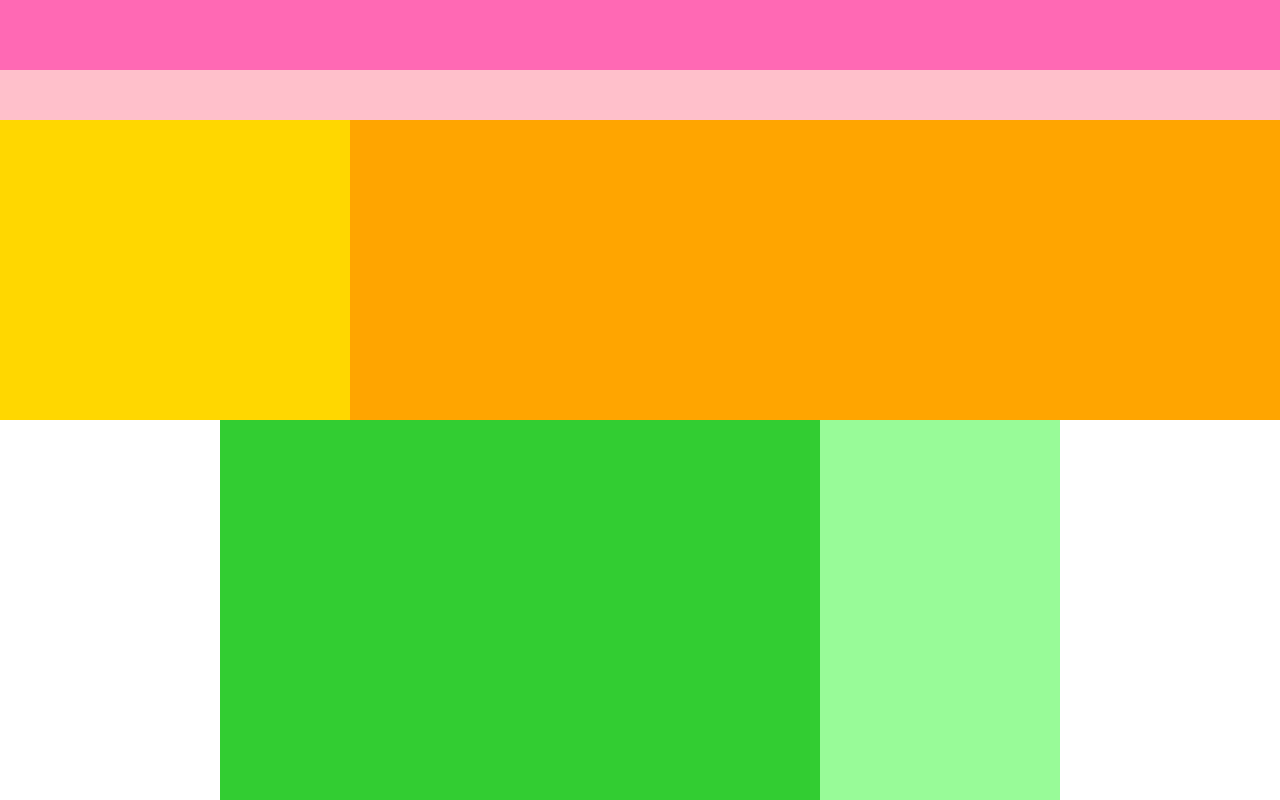
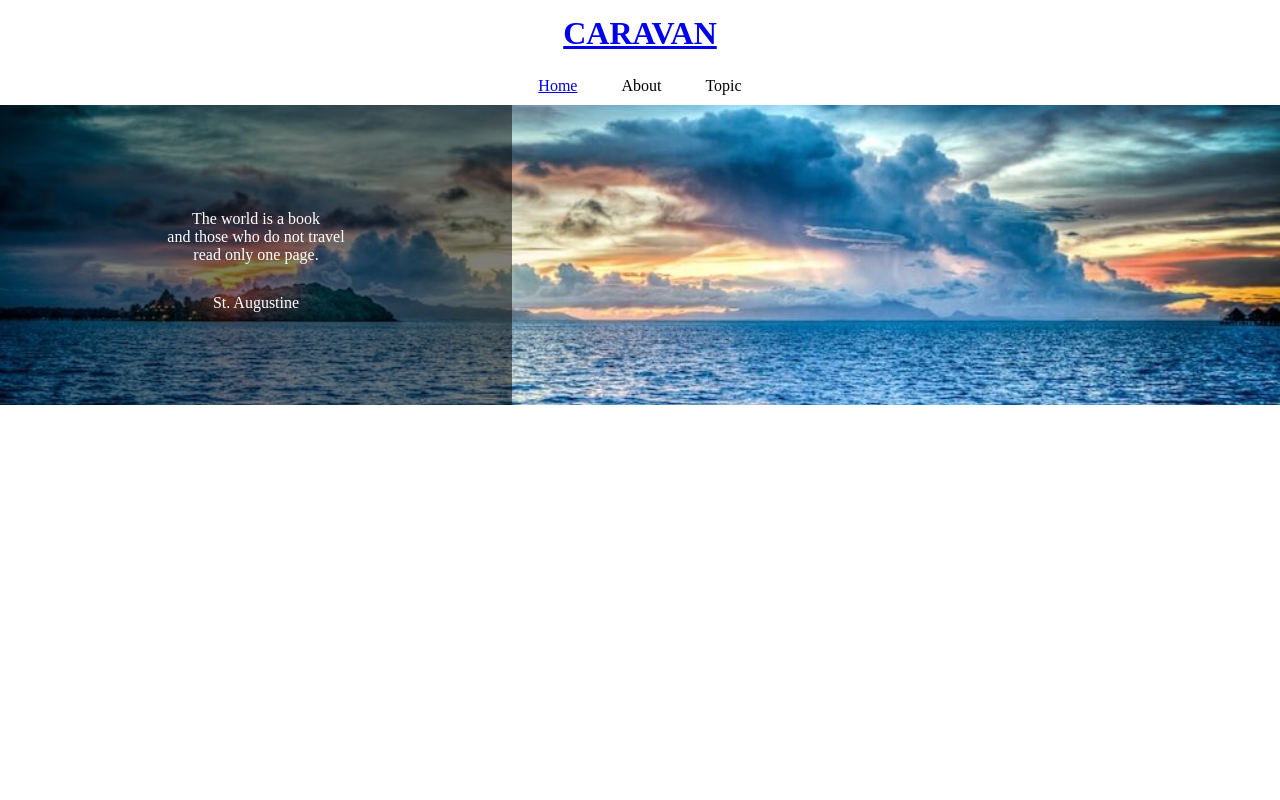
Before and after one commit to Nemu-Rike/layout-practice, a plain HTML site: page index.html in a window 1280 px wide. Shown: the top 800 px of the page. Drawn offline with Linux system fonts and the light colour scheme.

Commit message:
header+main

```diff
--- a/index.html
+++ b/index.html
@@ -5,18 +5,42 @@
   <meta http-equiv="X-UA-Compatible" content="IE=edge">
   <meta name="viewport" content="width=device-width, initial-scale=1.0">
   <link rel="stylesheet" href="style.css">
-  <title>caravan</title>
+  <title>CARAVAN</title>
 </head>
 <body>
-  <!-- header用のdiv -->
-  <div class="header">
-    <div class="header-top"></div>
-    <div class="header-bottom"></div>
-  </div>
+<!-- header -->
+<header>
+  <h1 class="heading">
+    <a href="index.html">
+      CARAVAN
+    </a>
+  </h1>
+</header>
+
+<!-- navigation -->
+<nav>
+  <ul class="nav-list">
+    <li class="nav-list-item">
+      <a href="index.html">Home</a>
+    </li>
+    <li class="nav-list-item">About</li>
+    <li class="nav-list-item">Topic</li>
+
+  </ul>
+</nav>
 
   <!-- main-visual用のdiv -->
   <div class="main-visual">
-    <div class="main-visual-content"></div>
+    <div class="main-visual-content">
+      <p class="main-visual-text">
+        The world is a book <br>
+        and those who do not travel <br>
+        read only one page.
+      </p>
+      <p class="main-visual-name">
+        St. Augustine
+      </p>
+    </div>
   </div>
 
   <!-- main用のdiv -->
@@ -25,7 +49,9 @@
     <div class="sidebar"></div>
   </div>
 
-  <!-- footer用のdiv -->
-  <div class="footer"></div>
+  <!-- footer -->
+  <footer>
+    <p class="footer-text">© All rights reserved by Infratop.Inc.</p>
+  </footer>
 </body>
 </html>
--- a/style.css
+++ b/style.css
@@ -4,59 +4,79 @@
   box-sizing: border-box;
 }
 
-.header {
-  width: 100%;
-  height: 120px;
-  background-color: red;
+header {
+  width: 90%;
+  padding: 15px 0;
+  margin: 0 auto;
+  text-align: center;
 }
 
-.header-top {
-  width: 100%;
-  height: 70px;
-  background-color: hotpink;
+header .heading {
+  font-size: 32px;
 }
 
-.header-bottom {
-  width: 100%;
-  height: 50px;
-  background-color: pink;
+.nav-list {
+  text-align: center;
+  padding: 10px 0;
+  margin: 0 auto;
+}
+
+.nav-list-item {
+  list-style: none;
+  display: inline-block;
+  margin: 0 20px;
 }
 
 .main-visual {
   width: 100%;
   height: 300px;
-  background-color: orange;
+  background-image: url(img/mv.jpg);
+  background-size: cover;
+  background-position: center;
 }
 
 .main-visual-content {
-  width: 350px;
+  width: 40%;
   height: 300px;
-  background-color: gold;
+  background-color: rgba(0, 0, 0, 0.5);
+  text-align: center;
+  padding-top: 105px;
+}
+
+.main-visual-text {
+  color: #fff;
+}
+
+.main-visual-name {
+  margin-top: 30px;
+  color: #fff;
 }
 
 .main {
   width: 840px;
-  height: 1400px;
-  margin: 0 auto;
-  /* background-color: green; */
   display: flex;
   justify-content: center;
+  margin: 0 auto;
 }
 
 .blog {
   width: 600px;
   height: 1400px;
-  background-color: limegreen;
 }
 
 .sidebar {
   width: 240px;
   height: 1400px;
-  background-color: palegreen;
 }
 
-.footer {
+footer {
   width: 100%;
   height: 120px;
-  background-color: blue;
+  text-align: center;
+  line-height: 120px;
+  background-color: rgba(169, 169, 169, 0.973);
 }
+
+.footer-text {
+  color: white;
+}
```
Also changed, not shown: img/airport.jpg (added), img/asia.jpg (added), img/desert.jpg (added), img/forest.jpg (added), img/italy.jpg (added), img/japan.jpg (added), img/japan2.jpg (added), img/lake.jpg (added), img/mv.jpg (added), img/person.jpg (added), img/road.jpg (added), img/snow.jpg (added), 1 other file.
